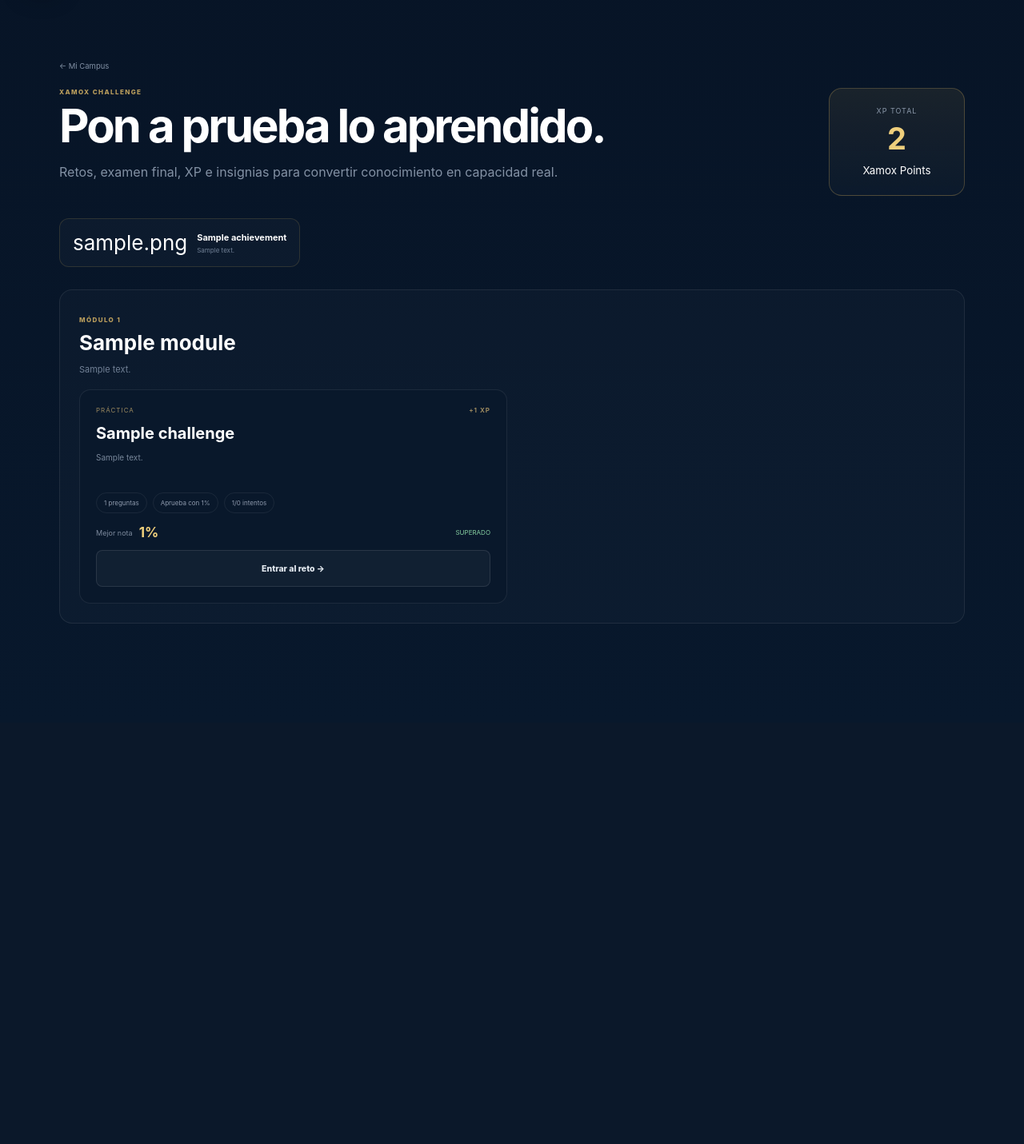
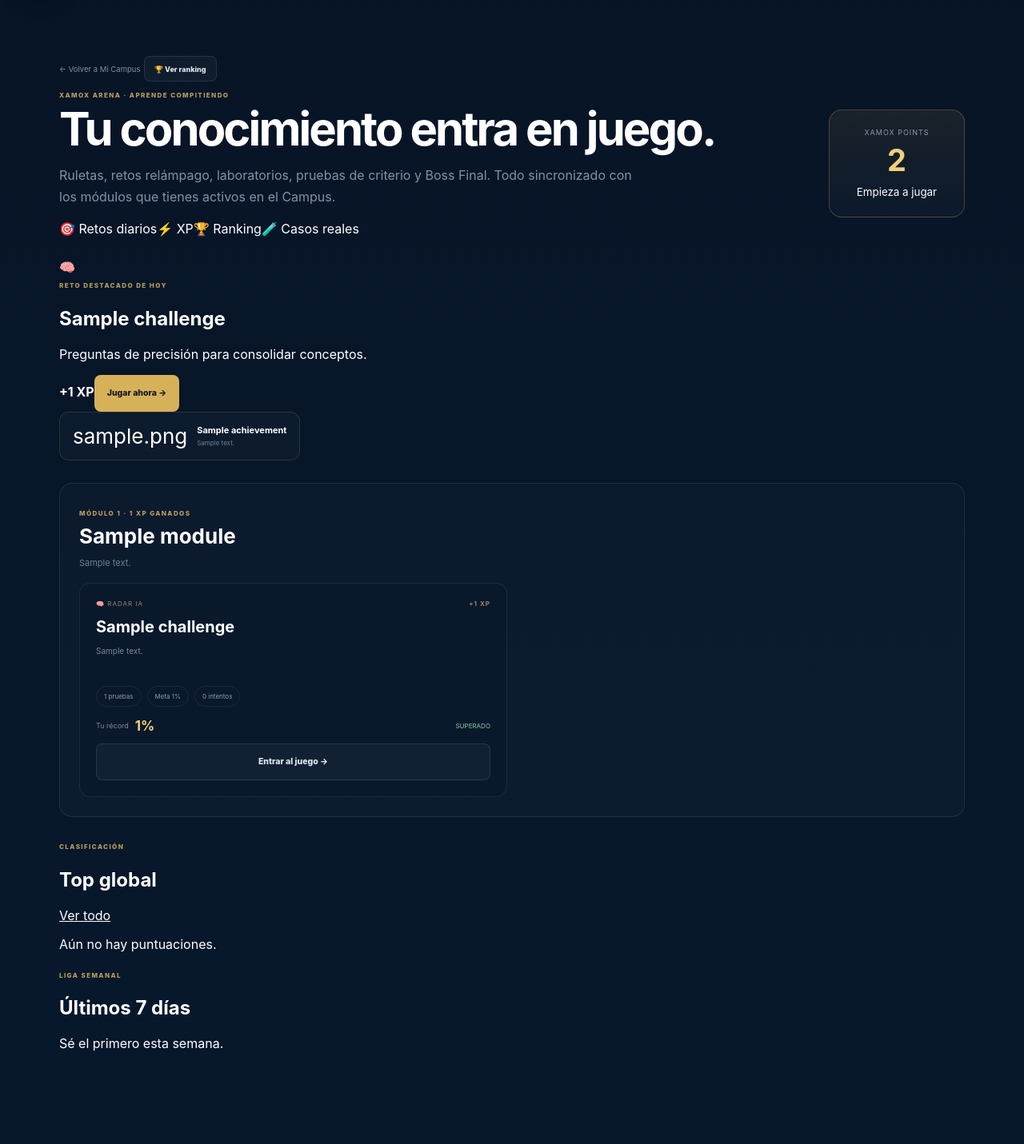
Before and after one commit to ktysdavids-dev/xamox-academy-campus, a Django app: page /campus/challenge/ in a window 1280 px wide. Shown: the part 76-1507 px from the top of the page at 80% size. Before the commit the page ends 856 px from the top, so only its background shows below. Run offline with Django 5.2, Linux system fonts and the light colour scheme; a user stored in the database is signed in; tables that the repository leaves empty hold one stand-in row (values such as "Sample post").

Commit message:
feat: rediseñar hub como Xamox Arena social

```diff
--- a/templates/core/challenge_hub.html
+++ b/templates/core/challenge_hub.html
@@ -1,22 +1,35 @@
 {% extends "base.html" %}
-{% block title %}Xamox Challenge · Xamox Academy{% endblock %}
+{% block title %}Xamox Arena · Xamox Academy{% endblock %}
 {% block content %}
-<section class="page-shell challenge-shell">
-  <a class="back" href="{% url 'dashboard' %}">← Mi Campus</a>
-  <div class="challenge-hero">
-    <div>
-      <div class="eyebrow">XAMOX CHALLENGE</div>
-      <h1>Pon a prueba lo aprendido.</h1>
-      <p>Retos, examen final, XP e insignias para convertir conocimiento en capacidad real.</p>
-    </div>
-    <div class="xp-card"><span>XP TOTAL</span><strong>{{ xp }}</strong><small>Xamox Points</small></div>
+<section class="page-shell challenge-shell arena-shell">
+  <div class="arena-topline">
+    <a class="back" href="{% url 'dashboard' %}">← Volver a Mi Campus</a>
+    <a class="btn secondary btn-sm" href="{% url 'challenge_leaderboard' %}">🏆 Ver ranking</a>
   </div>
 
+  <div class="challenge-hero arena-hero">
+    <div>
+      <div class="eyebrow">XAMOX ARENA · APRENDE COMPITIENDO</div>
+      <h1>Tu conocimiento entra en juego.</h1>
+      <p>Ruletas, retos relámpago, laboratorios, pruebas de criterio y Boss Final. Todo sincronizado con los módulos que tienes activos en el Campus.</p>
+      <div class="arena-pills"><span>🎯 Retos diarios</span><span>⚡ XP</span><span>🏆 Ranking</span><span>🧪 Casos reales</span></div>
+    </div>
+    <div class="xp-card mega"><span>XAMOX POINTS</span><strong>{{ xp }}</strong><small>{% if my_rank %}Puesto global #{{ my_rank }}{% else %}Empieza a jugar{% endif %}</small></div>
+  </div>
+
+  {% if daily %}
+    <section class="daily-card">
+      <div class="daily-icon">{{ daily.game_icon }}</div>
+      <div class="daily-copy"><span class="eyebrow">RETO DESTACADO DE HOY</span><h2>{{ daily.title }}</h2><p>{{ daily.game_description }}</p></div>
+      <div class="daily-actions"><strong>+{{ daily.xp_reward }} XP</strong><a class="btn primary" href="{% url 'challenge_detail' daily.id %}">Jugar ahora →</a></div>
+    </section>
+  {% endif %}
+
+  <div class="arena-layout">
+    <div class="arena-main">
       {% if badges %}
         <div class="achievement-strip">
-      {% for item in badges %}
-        <div class="achievement-chip"><span>{{ item.achievement.icon }}</span><div><strong>{{ item.achievement.name }}</strong><small>{{ item.achievement.description }}</small></div></div>
-      {% endfor %}
+          {% for item in badges %}<div class="achievement-chip"><span>{{ item.achievement.icon }}</span><div><strong>{{ item.achievement.name }}</strong><small>{{ item.achievement.description }}</small></div></div>{% endfor %}
         </div>
       {% endif %}
 
@@ -24,24 +37,35 @@
         {% for module in modules %}
           <section class="challenge-module-card">
             <div class="challenge-module-head">
-          <div><span class="eyebrow">MÓDULO {{ module.position }}</span><h2>{{ module.title }}</h2><p>{{ module.description }}</p></div>
+              <div><span class="eyebrow">MÓDULO {{ module.position }} · {{ module.module_xp }} XP GANADOS</span><h2>{{ module.title }}</h2><p>{{ module.description }}</p></div>
             </div>
             <div class="challenge-grid">
               {% for challenge in module.challenge_list %}
-            <article class="challenge-card {% if challenge.challenge_type == 'exam' %}challenge-exam{% endif %}">
-              <div class="challenge-card-top"><span>{{ challenge.get_challenge_type_display }}</span><b>+{{ challenge.xp_reward }} XP</b></div>
+                <article class="challenge-card mode-{{ challenge.game_mode }} {% if challenge.challenge_type == 'exam' %}challenge-exam{% endif %}">
+                  <div class="challenge-card-top"><span>{{ challenge.game_icon }} {{ challenge.game_label }}</span><b>+{{ challenge.xp_reward }} XP</b></div>
                   <h3>{{ challenge.title }}</h3>
-              <p>{{ challenge.description }}</p>
-              <div class="challenge-meta"><span>{{ challenge.question_count }} preguntas</span><span>Aprueba con {{ challenge.pass_percent }}%</span><span>{{ challenge.attempt_count }}/{{ challenge.max_attempts }} intentos</span></div>
-              {% if challenge.best %}<div class="challenge-best">Mejor nota <strong>{{ challenge.best.percent }}%</strong>{% if challenge.best.passed %}<em>SUPERADO</em>{% endif %}</div>{% endif %}
-              <a class="btn {% if challenge.challenge_type == 'exam' %}primary{% else %}secondary{% endif %} btn-wide" href="{% url 'challenge_detail' challenge.id %}">Entrar al reto →</a>
+                  <p>{{ challenge.description|default:challenge.game_description }}</p>
+                  <div class="challenge-meta"><span>{{ challenge.question_count }} pruebas</span><span>Meta {{ challenge.pass_percent }}%</span><span>{{ challenge.remaining }} intentos</span></div>
+                  {% if challenge.best %}<div class="challenge-best">Tu récord <strong>{{ challenge.best.percent }}%</strong>{% if challenge.best.passed %}<em>SUPERADO</em>{% endif %}</div>{% endif %}
+                  <a class="btn {% if challenge.game_mode == 'exam' %}primary{% else %}secondary{% endif %} btn-wide" href="{% url 'challenge_detail' challenge.id %}">Entrar al juego →</a>
                 </article>
               {% endfor %}
             </div>
           </section>
         {% empty %}
-      <div class="empty-card premium-empty"><span class="eyebrow">PRÓXIMAMENTE</span><h3>Los retos aparecerán aquí.</h3><p>Activa el contenido desde Administración.</p></div>
+          <div class="empty-card premium-empty"><span class="eyebrow">SIN JUEGOS DISPONIBLES</span><h3>Aún no tienes un módulo jugable activo.</h3><p>La Arena solo muestra juegos vinculados a módulos que forman parte de tu acceso.</p></div>
         {% endfor %}
+      </div>
+    </div>
+
+    <aside class="arena-sidebar">
+      <section class="ranking-card"><div class="ranking-head"><div><span class="eyebrow">CLASIFICACIÓN</span><h2>Top global</h2></div><a href="{% url 'challenge_leaderboard' %}">Ver todo</a></div>
+        {% for row in leaderboard %}<div class="rank-row {% if row.user_id == user.id %}is-me{% endif %}"><span class="rank-pos">#{{ row.rank }}</span><span class="rank-name">{{ row.display_name }}</span><strong>{{ row.xp }} XP</strong></div>{% empty %}<p class="muted">Aún no hay puntuaciones.</p>{% endfor %}
+      </section>
+      <section class="ranking-card weekly"><div class="ranking-head"><div><span class="eyebrow">LIGA SEMANAL</span><h2>Últimos 7 días</h2></div></div>
+        {% for row in weekly_leaderboard %}<div class="rank-row {% if row.user_id == user.id %}is-me{% endif %}"><span class="rank-pos">#{{ row.rank }}</span><span class="rank-name">{{ row.display_name }}</span><strong>{{ row.xp }} XP</strong></div>{% empty %}<p class="muted">Sé el primero esta semana.</p>{% endfor %}
+      </section>
+    </aside>
   </div>
 </section>
 {% endblock %}
```
Lines whose indentation alone changed are shown as unchanged.
